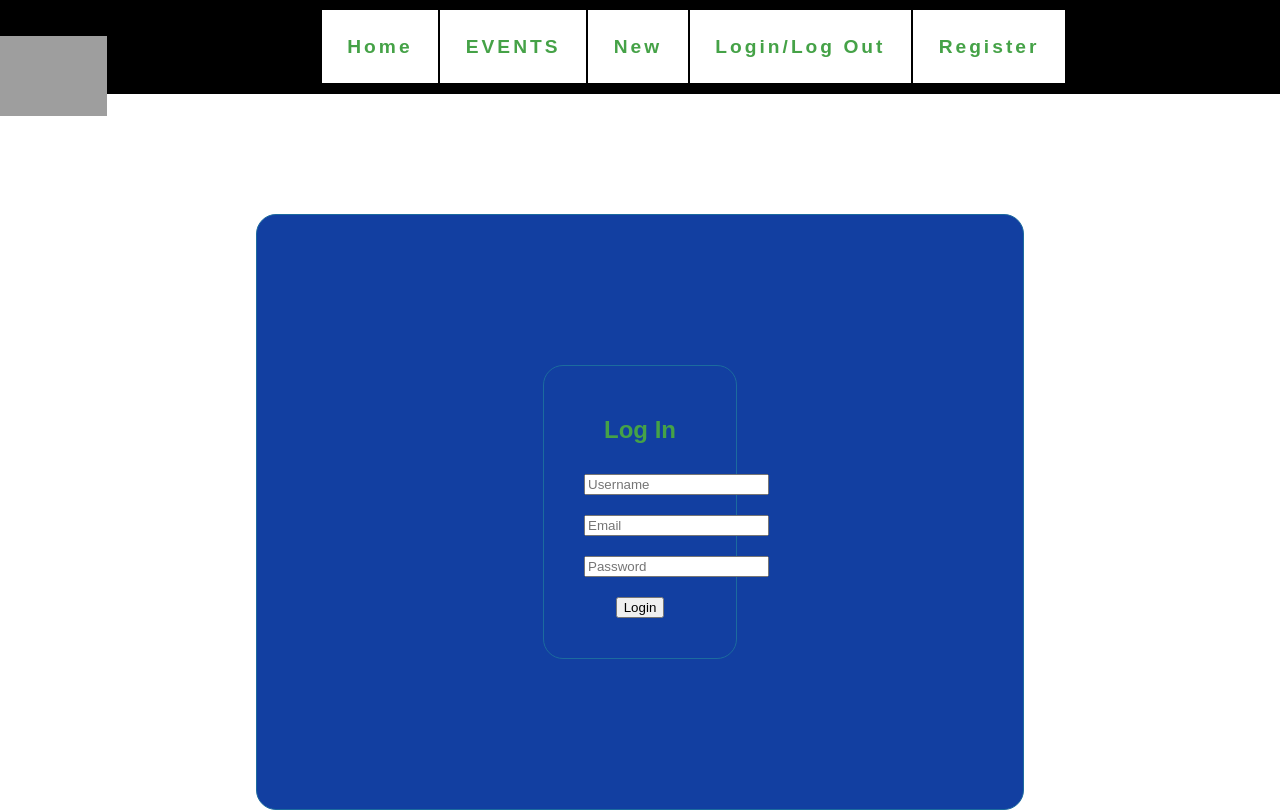
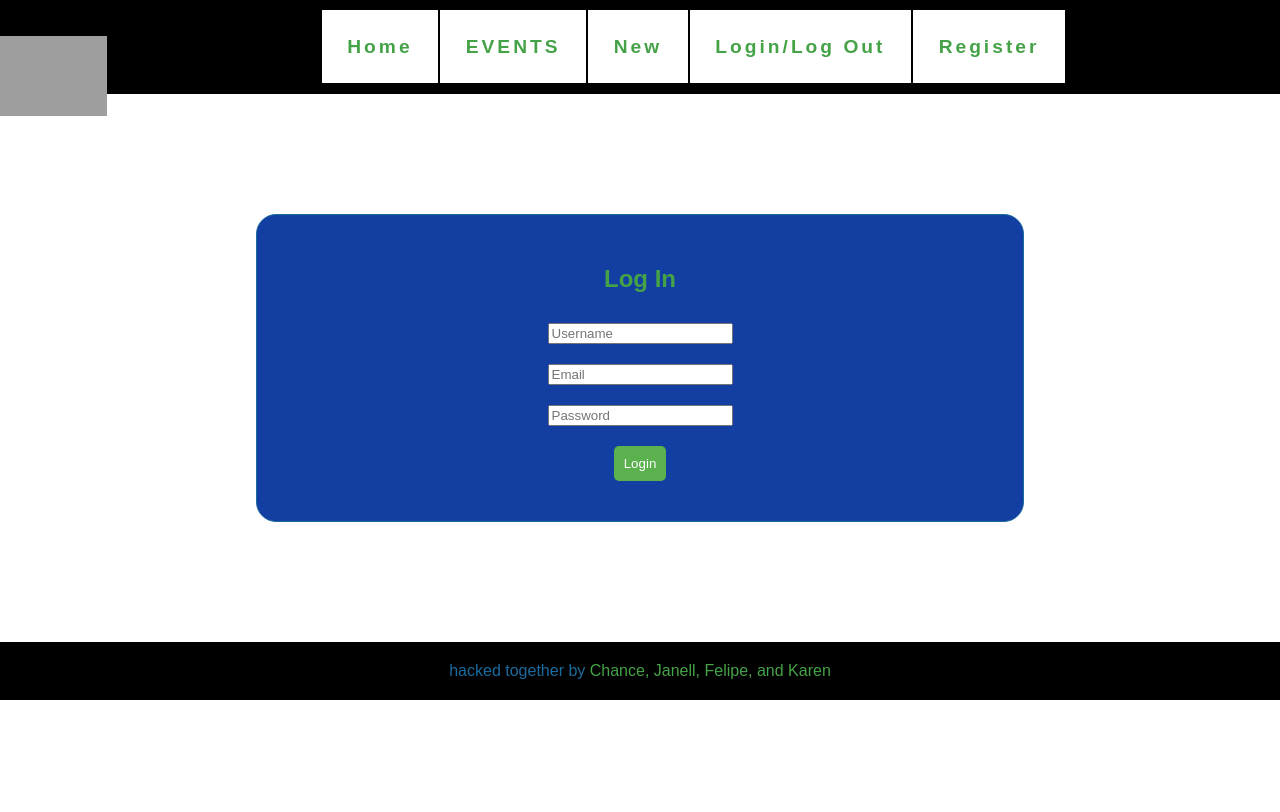
Before and after one commit to dokinqs/event-project, a React (Create React App) app in the folder client/: page /api/auth/login in a window 1280 px wide. Shown: the top 812 px of the page. Built offline with nearby package versions, Linux system fonts and the light colour scheme; no server answers; grey boxes are pictures that could not be loaded.

Commit message:
still css issues fix later

```diff
--- a/client/src/components/LoginForm.js
+++ b/client/src/components/LoginForm.js
@@ -43,7 +43,7 @@ export default class LoginForm extends Component {
   render() {
     const selected = this.props.currentUser;
     const details = selected ?
-    (<Link to='/'><button className="button" onClick={this.handleLogout}>Log Out</button></Link>) :
+    (<div className="form"><Link to='/'><button className="button" onClick={this.handleLogout}>Log Out</button></Link></div>) :
     (<form
       onSubmit={this.handleSubmit}
       className="login form"
@@ -79,6 +79,7 @@ export default class LoginForm extends Component {
       </label>
       <br />
       <input
+        className="button"
         type="submit"
         value="Login"
         onSubmit={this.handleSubmit} />
@@ -86,7 +87,7 @@ export default class LoginForm extends Component {
     </form>)
 
     return (
-      <div className="form">
+      <div>
         {details}
       </div>
     )
```
